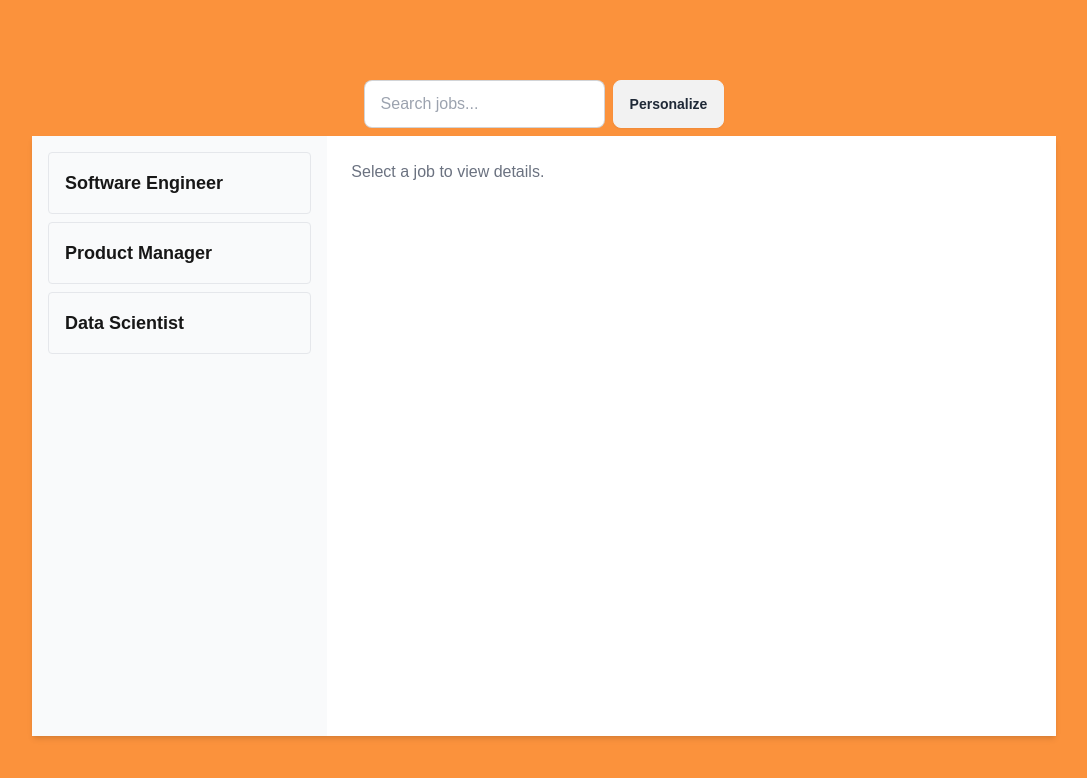
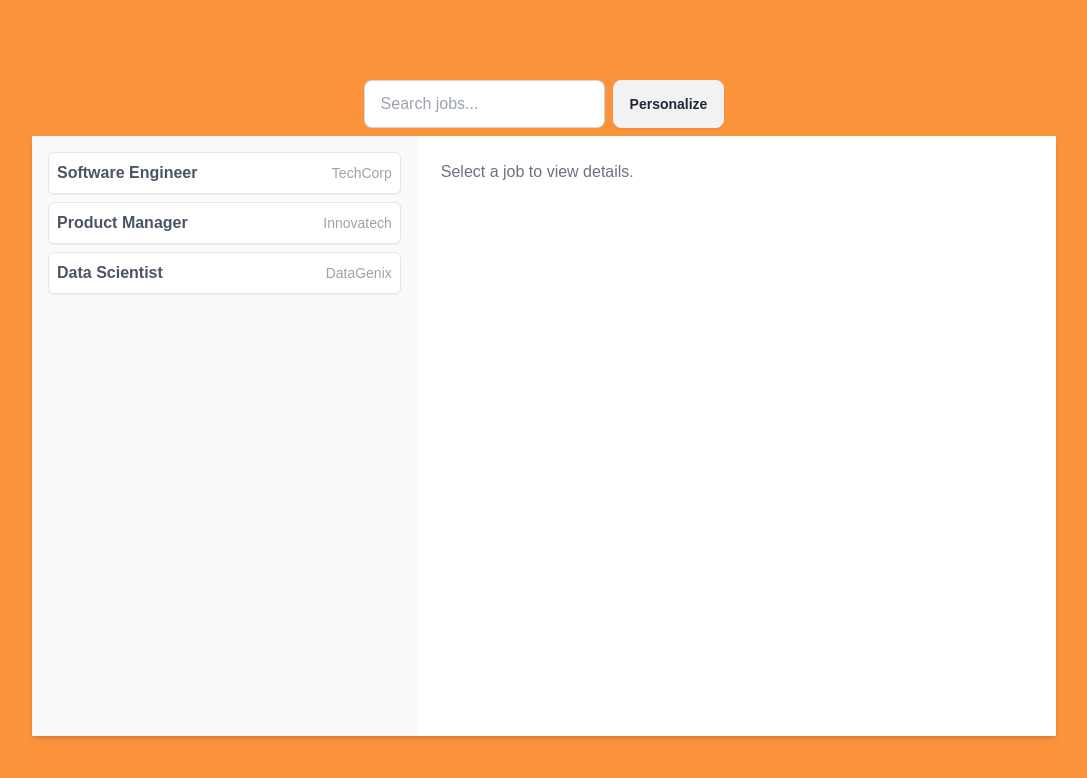
Before and after one commit to TysonLine/hackathon, a Next.js app: page /job-board in a window 1280 px wide. Shown: the top 778 px of the page, without its empty margins (96-1183 px from the left). Built offline with nearby package versions, Linux system fonts and the light colour scheme.

Commit message:
job post component

```diff
--- a/src/app/components/board.tsx
+++ b/src/app/components/board.tsx
@@ -1,5 +1,6 @@
 import { FC, useState } from 'react'
 import { JobPost } from '../types';
+import BoardPost from './boardPost';
 
 interface BoardProps {
   className?: string;
@@ -12,20 +13,15 @@ const Board: FC<BoardProps> = ({ className, jobs  }) => {
   return (
     <div className='w-full h-[75vh] flex flex-row shadow-md'>
         {/* left col */}
-        <div className='w-2/5 bg-gray-50 p-4 overflow-y-auto'>
-        <div>
+        <div className='w-3/5 bg-gray-50 p-4 overflow-y-auto flex flex-col'>
             {jobs.map((job) => (
-              <div
+              <BoardPost
                 key={job.id}
-                className={`p-4 border rounded mb-2 cursor-pointer ${
-                  selectedJob?.id === job.id ? 'bg-blue-100' : ''
-                }`}
-                onClick={() => setSelectedJob(job)}
-              >
-                <h3 className="text-lg font-semibold">{job.position}</h3>
-              </div>
+                job={job}
+                selected={selectedJob?.id === job.id}
+                setSelectedJob={setSelectedJob}
+              />
             ))}
-          </div>
         </div>
 
         {/* right col */}
@@ -34,7 +30,7 @@ const Board: FC<BoardProps> = ({ className, jobs  }) => {
             <div>
               <h1 className="text-2xl font-bold mb-4">{selectedJob.position}</h1>
               <p className="mb-6">{selectedJob.description}</p>
-              <button className="px-4 py-2 bg-blue-500 text-white rounded hover:bg-blue-600">
+              <button className="btn btn-primary">
                 Apply
               </button>
             </div>
--- /dev/null
+++ b/src/app/components/boardPost.tsx
@@ -0,0 +1,26 @@
+import { FC } from 'react'
+import { JobPost } from '../types';
+
+interface BoardPostProps {
+  className?: string;
+  job: JobPost;
+  selected: boolean;
+  setSelectedJob: React.Dispatch<React.SetStateAction<JobPost | null>>;
+}
+
+const BoardPost: FC<BoardPostProps> = ({ job, selected, className, setSelectedJob }) => {
+  return (
+    <div
+    key={job.id}
+    className={`${className} p-2 border shadow-sm rounded-md mb-2 cursor-pointer flex flex-row justify-between text-wrap items-center ${
+      selected ? 'bg-gray-200' : 'bg-white'
+    }`}
+    onClick={() => setSelectedJob(job)}
+  >
+    <h3 className="text-gray-600 font-semibold">{job.position}</h3>
+    <p className='text-gray-400 text-sm'>{job.company}</p>
+  </div>
+  )
+}
+
+export default BoardPost
--- a/src/app/types.tsx
+++ b/src/app/types.tsx
@@ -3,5 +3,7 @@ export type JobPost = {
     id: string;
     position: string;
     company: string;
+    location?: string;
+    jobType?: string;
     description: string;
 }
```
